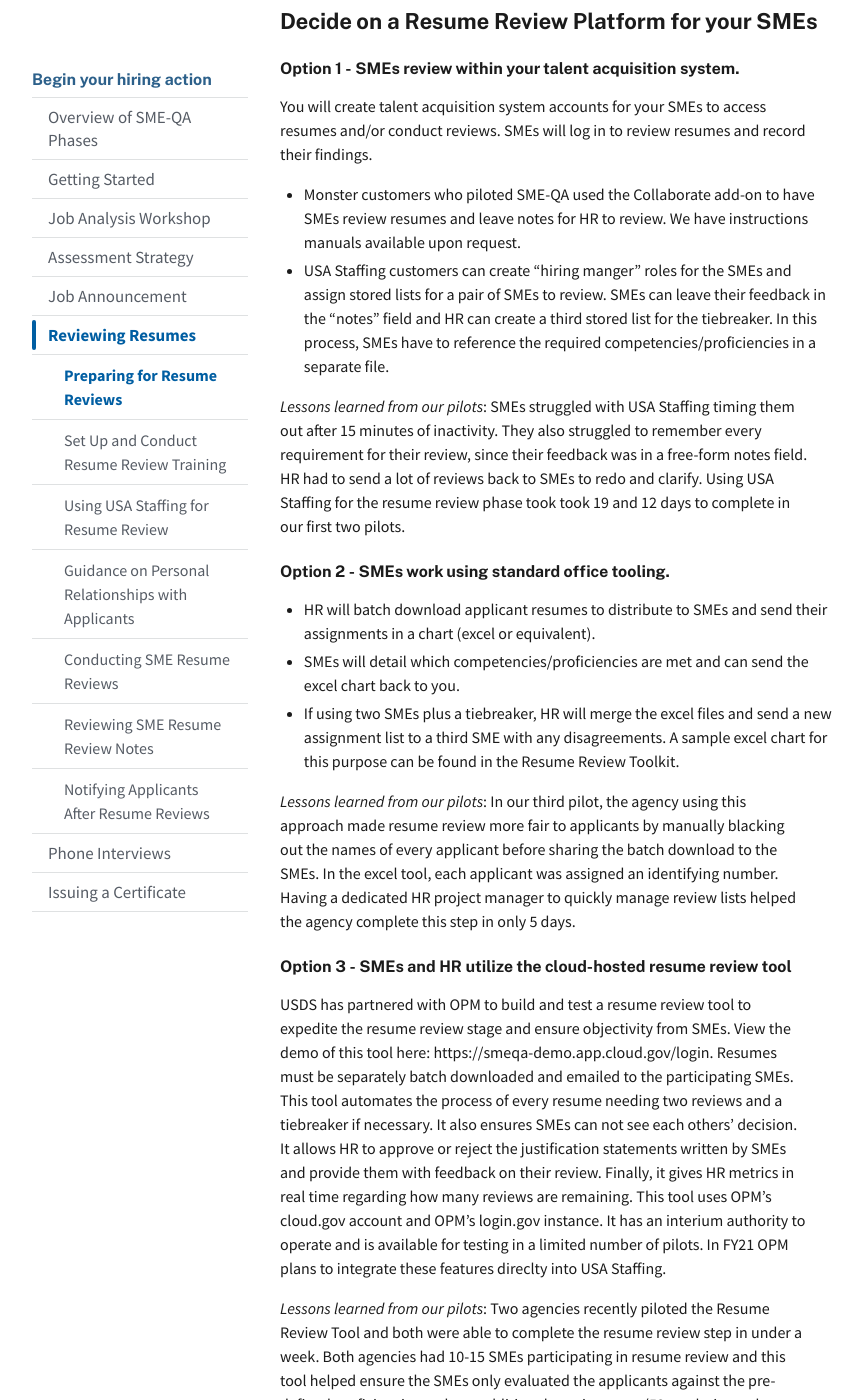
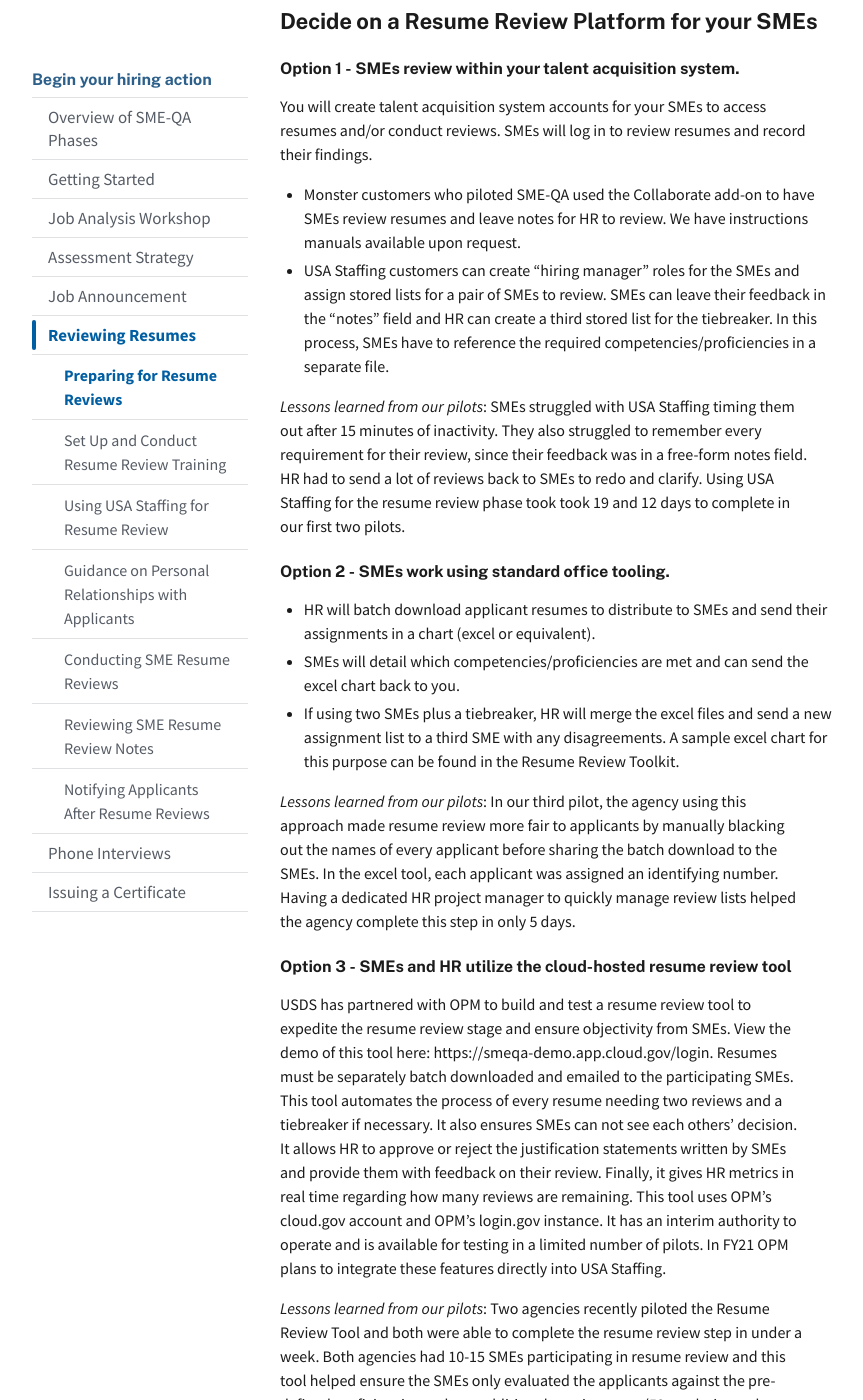
Before and after one commit to usds/SME-QA-Website, a Jekyll site: the page built from pages/phases/reviewing-resumes/prep.md, in a window 1280 px wide and 1400 px high, scrolled down 801 px. Shown: the whole window, without its empty margins (128-991 px from the left). Built offline with Jekyll 4.4.1, drawn with Linux system fonts in a browser that asks for light colours.

Commit message:
Update prep.md
spelling updates to prep page

```diff
--- a/pages/phases/reviewing-resumes/prep.md
+++ b/pages/phases/reviewing-resumes/prep.md
@@ -25,7 +25,7 @@ Instead of reviewing resumes to determine minimum qualification, review the tech
 #### Option 1 - SMEs review within your talent acquisition system.
 You will create talent acquisition system accounts for your SMEs to access resumes and/or conduct reviews. SMEs will log in to review resumes and record their findings.
   - Monster customers who piloted SME-QA used the Collaborate add-on to have SMEs review resumes and leave notes for HR to review. We have instructions manuals available upon request.
-  - USA Staffing customers can create "hiring manger" roles for the SMEs and assign stored lists for a pair of SMEs to review.  SMEs can leave their feedback in the "notes" field and HR can create a third stored list for the tiebreaker. In this process, SMEs have to reference the required competencies/proficiencies in a separate file.
+  - USA Staffing customers can create "hiring manager" roles for the SMEs and assign stored lists for a pair of SMEs to review.  SMEs can leave their feedback in the "notes" field and HR can create a third stored list for the tiebreaker. In this process, SMEs have to reference the required competencies/proficiencies in a separate file.
 
 *Lessons learned from our pilots*: SMEs struggled with USA Staffing timing them out after 15 minutes of inactivity.  They also struggled to remember every requirement for their review, since their feedback was in a free-form notes field. HR had to send a lot of reviews back to SMEs to redo and clarify. Using USA Staffing for the resume review phase took took 19 and 12 days to complete in our first two pilots.
 
@@ -37,6 +37,6 @@ You will create talent acquisition system accounts for your SMEs to access resum
 *Lessons learned from our pilots*:  In our third pilot, the agency using this approach made resume review more fair to applicants by manually blacking out the names of every applicant before sharing the batch download to the SMEs. In the excel tool, each applicant was assigned an identifying number. Having a dedicated HR project manager to quickly manage review lists helped the agency complete this step in only 5 days.
 
 #### Option 3 - SMEs and HR utilize the cloud-hosted resume review tool
-USDS has partnered with OPM to build and test a resume review tool to expedite the resume review stage and ensure objectivity from SMEs. View the demo of this tool here: https://smeqa-demo.app.cloud.gov/login. Resumes must be separately batch downloaded and emailed to the participating SMEs. This tool automates the process of every resume needing two reviews and a tiebreaker if necessary. It also ensures SMEs can not see each others' decision. It allows HR to approve or reject the justification statements written by SMEs and provide them with feedback on their review. Finally, it gives HR metrics in real time regarding how many reviews are remaining.  This tool uses OPM's cloud.gov account and OPM's login.gov instance. It has an interium authority to operate and is available for testing in a limited number of pilots. In FY21 OPM plans to integrate these features direclty into USA Staffing.
+USDS has partnered with OPM to build and test a resume review tool to expedite the resume review stage and ensure objectivity from SMEs. View the demo of this tool here: https://smeqa-demo.app.cloud.gov/login. Resumes must be separately batch downloaded and emailed to the participating SMEs. This tool automates the process of every resume needing two reviews and a tiebreaker if necessary. It also ensures SMEs can not see each others' decision. It allows HR to approve or reject the justification statements written by SMEs and provide them with feedback on their review. Finally, it gives HR metrics in real time regarding how many reviews are remaining.  This tool uses OPM's cloud.gov account and OPM's login.gov instance. It has an interim authority to operate and is available for testing in a limited number of pilots. In FY21 OPM plans to integrate these features directly into USA Staffing.
 
 *Lessons learned from our pilots*: Two agencies recently piloted the Resume Review Tool and both were able to complete the resume review step in under a week.  Both agencies had 10-15 SMEs participating in resume review and this tool helped ensure the SMEs only evaluated the applicants against the pre-defined proficiencies and any additional requirements (52 weeks in grade, recency requirements, etc). This tool greatly reduced the work required by HR in setting up any lists and merging any lists. However, SMEs complained about the friction of finding resumes in the batch download and asked for them to integrated into the tool.
```
